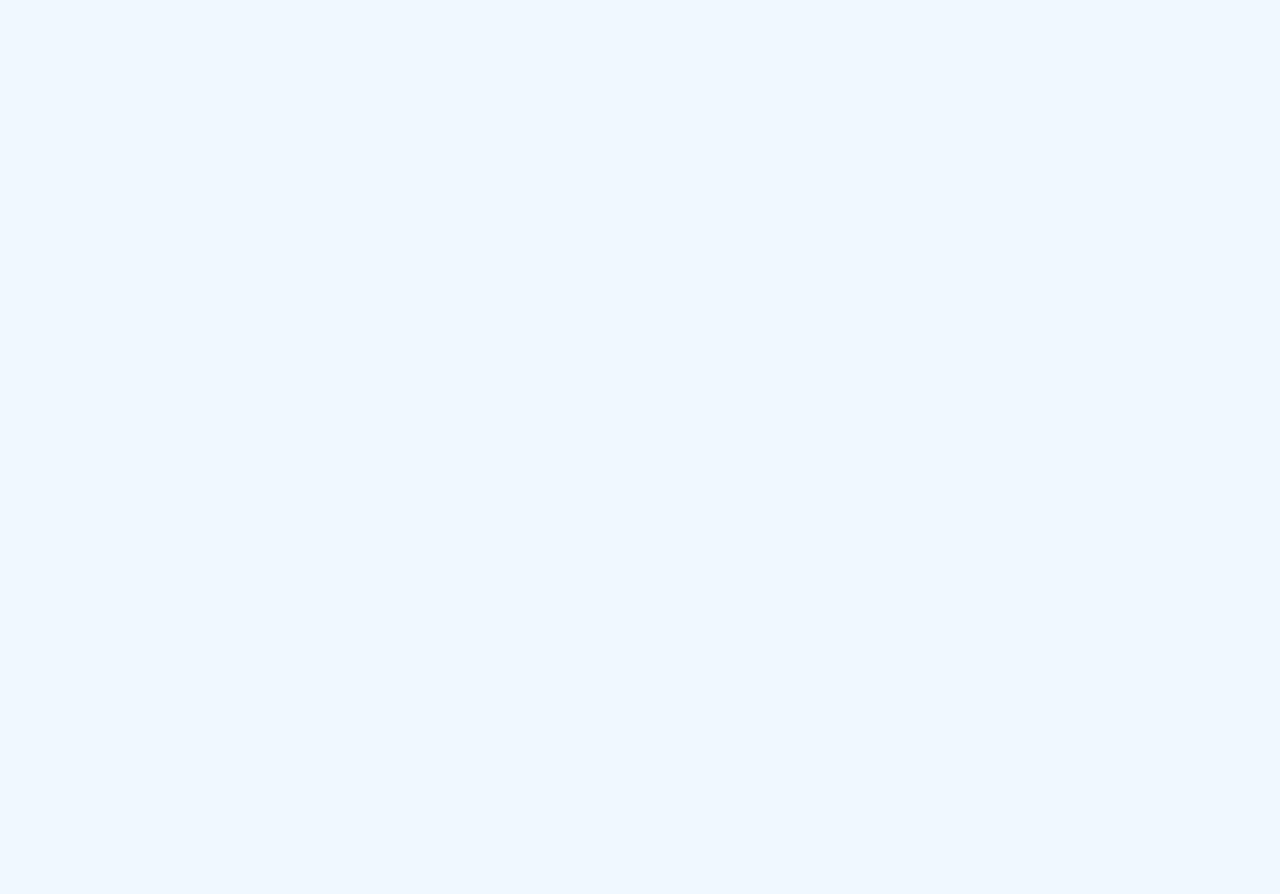
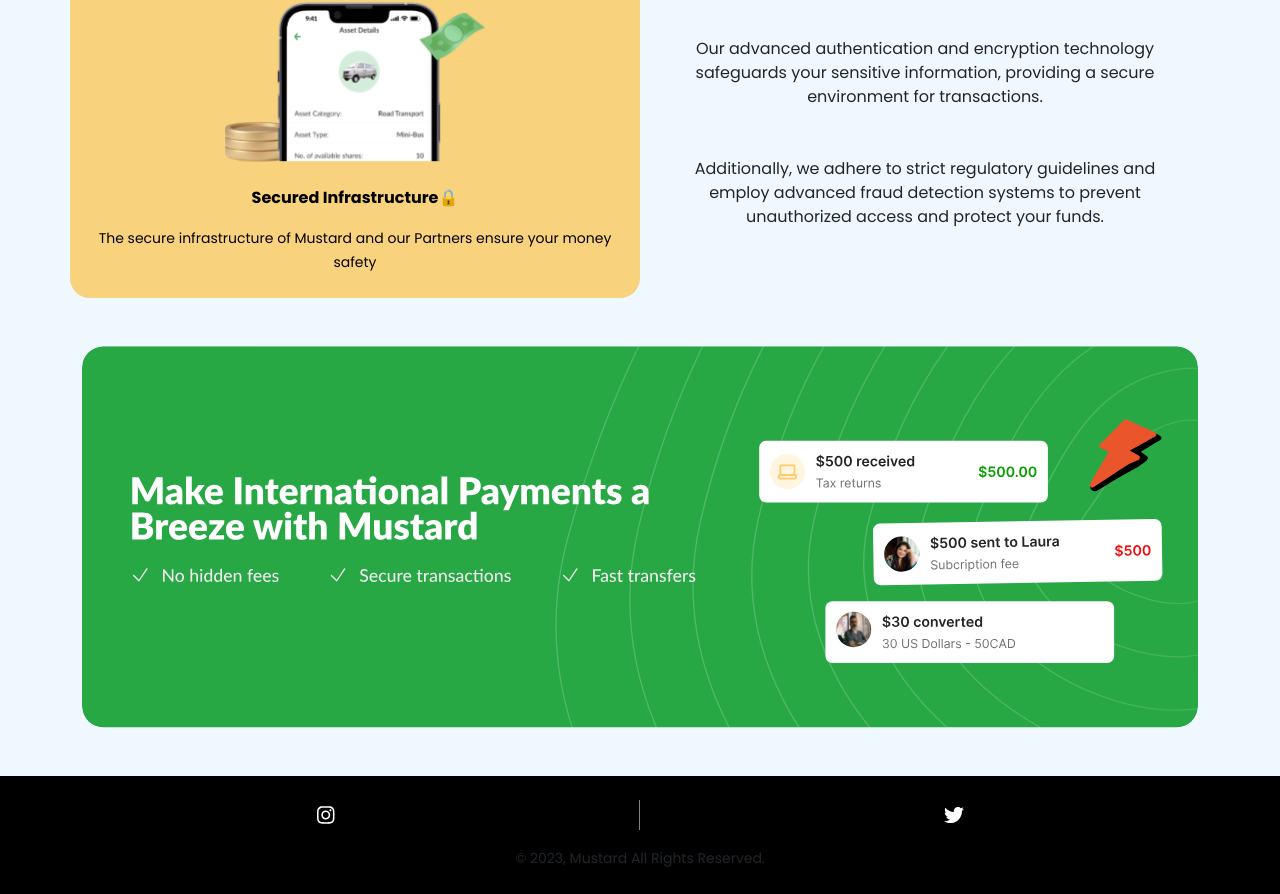
Before and after one commit to tech03-maker/mustard, a React (Vite) app: page / in a window 1280 px wide. Shown: the part 2196-3090 px from the top of the page. Before the commit the page ends 2033 px from the top, so only its background shows below. Built offline with nearby package versions, Linux system fonts and the light colour scheme.

Commit message:
added more sectoins and then then footer

```diff
--- a/src/App.tsx
+++ b/src/App.tsx
@@ -3,6 +3,7 @@
 import { Hero } from './components/Hero/Hero'
 import { Stash } from './components/Stash/Stash'
 import { PaymentType } from './components/PaymentType/PaymentType'
+import { MoneySafety } from './components/MoneySafety/MoneySafety'
 
 function App() {
   // const [count, setCount] = useState(0)
@@ -14,6 +15,7 @@
         <Hero />
         <Stash />
         <PaymentType />
+        <MoneySafety />
     </div>
   )
 }
--- /dev/null
+++ b/src/components/MoneySafety/MoneySafety.css
@@ -0,0 +1,21 @@
+.phone-bg-orange {
+  background-color: rgba(255, 182, 25, 0.568);
+  /* height: 65vh; */
+  border-radius: 20px;
+}
+
+footer {
+  justify-content: center;
+}
+
+footer a {
+  text-decoration: none;
+  color: white;
+  font-size: 20px;
+  text-align: center !important;
+  margin: auto !important;
+}
+
+.socials1 {
+  border-right: 1px solid grey;
+}
--- /dev/null
+++ b/src/components/MoneySafety/MoneySafety.tsx
@@ -0,0 +1,57 @@
+// import React from 'react'
+import TangibleAssets from "../../assets/Tangible Assets.svg";
+import "./MoneySafety.css";
+import cta from "../../assets/CTA REINFORCEMENT.svg";
+import { FontAwesomeIcon } from "@fortawesome/react-fontawesome";
+import { faInstagram } from "@fortawesome/free-brands-svg-icons";
+import { faTwitter } from "@fortawesome/free-brands-svg-icons";
+
+export const MoneySafety = () => {
+  return (
+    <div>
+      <div className="container">
+        <h3 className="fw-bold text-center mt-5 fs-1">Is My Money Safe?</h3>
+        <div className="row">
+          <div className="phone-bg-orange col-12 col-sm-12 col-md-6 col-lg-6 p-4 mt-4 text-center">
+            <img className="w-50 mt-2" src={TangibleAssets} alt="" />
+            <p className="fw-bold text-black mt-4">Secured Infrastructure🔒</p>
+            <small className="text-black">
+              The secure infrastructure of Mustard and our Partners ensure your
+              money safety
+            </small>
+          </div>
+          <div className="col-12 col-sm-12 col-md-6 col-lg-6 p-4 mt-4 text-center">
+            <p className="mt-5">
+              Our advanced authentication and encryption technology safeguards
+              your sensitive information, providing a secure environment for
+              transactions.
+            </p>
+            <p className="mt-5">
+              Additionally, we adhere to strict regulatory guidelines and employ
+              advanced fraud detection systems to prevent unauthorized access
+              and protect your funds.
+            </p>
+          </div>
+        </div>
+        <img className="w-100 mt-5 mb-5" src={cta} alt="" />
+      </div>
+      <footer className="bg-black text-center p-4">
+        <div className="row">
+          <div className="col-6 socials1">
+            <a href="#">
+              <FontAwesomeIcon icon={faInstagram} />
+            </a>
+          </div>
+          <div className="col-6 socials">
+            <a href="#">
+              <FontAwesomeIcon icon={faTwitter} />
+            </a>
+          </div>
+        </div>
+        <div className="col-12 mt-3">
+          <small>© 2023, Mustard All Rights Reserved.</small>
+        </div>
+      </footer>
+    </div>
+  );
+};
```
